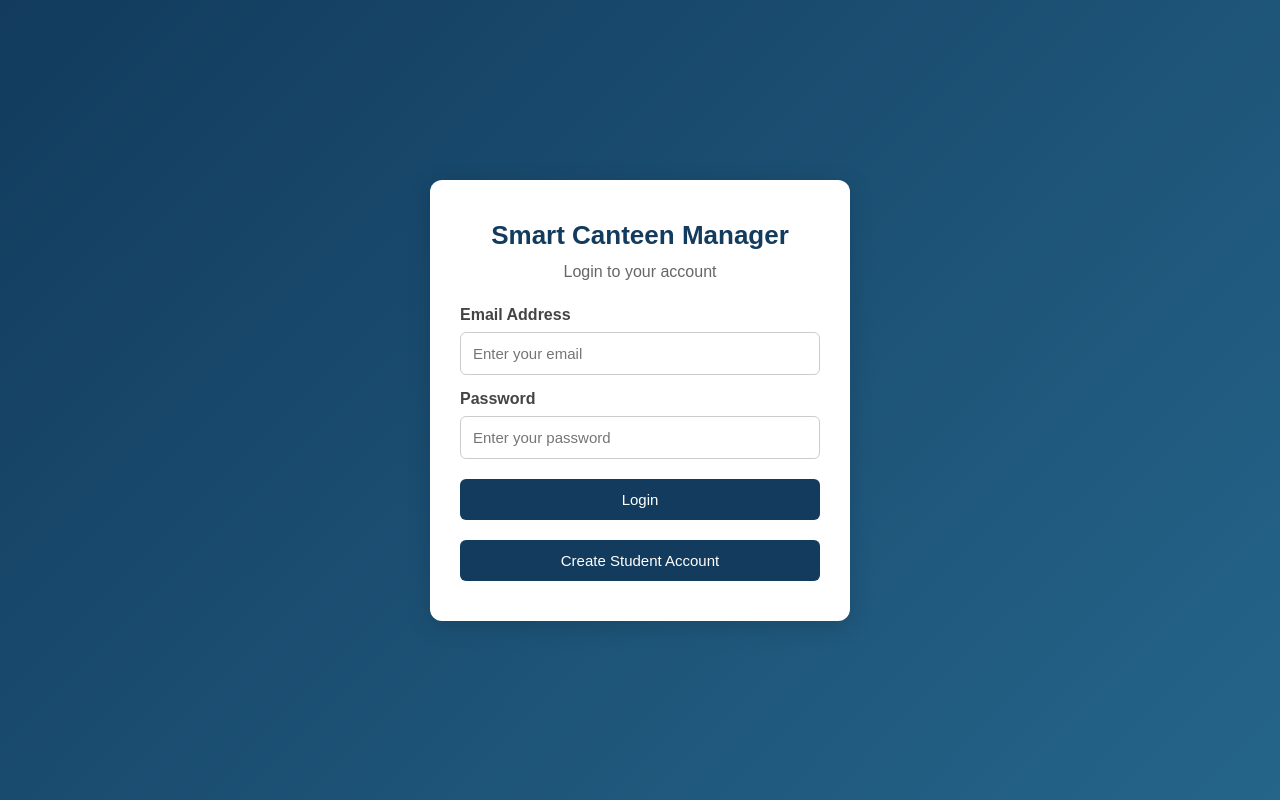
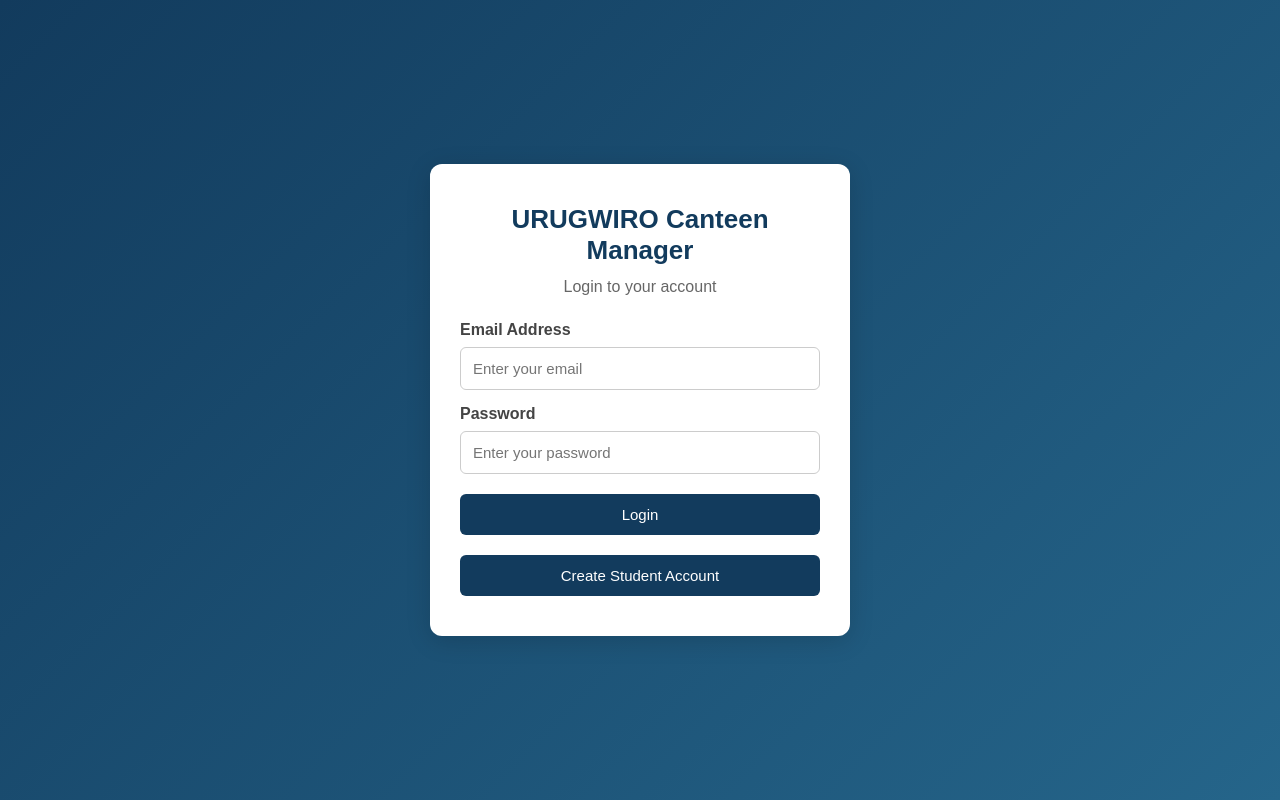
Before and after one commit to EmmyTheProgrammer89/smart-canteen-manager, a plain HTML site: page index.html in a window 1280 px wide. Drawn offline with Linux system fonts and the light colour scheme; no server answers.

Commit message:
Update index.html

```diff
--- a/index.html
+++ b/index.html
@@ -11,7 +11,7 @@
 <!-- 1. LOGIN SCREEN -->
 <main id="login-screen" class="auth-screen">
     <div class="login-container">
-        <h1>Smart Canteen Manager</h1>
+        <h1>URUGWIRO Canteen Manager</h1>
         <p>Login to your account</p>
         <form id="login-form">
             <label for="login-email">Email Address</label>
```
